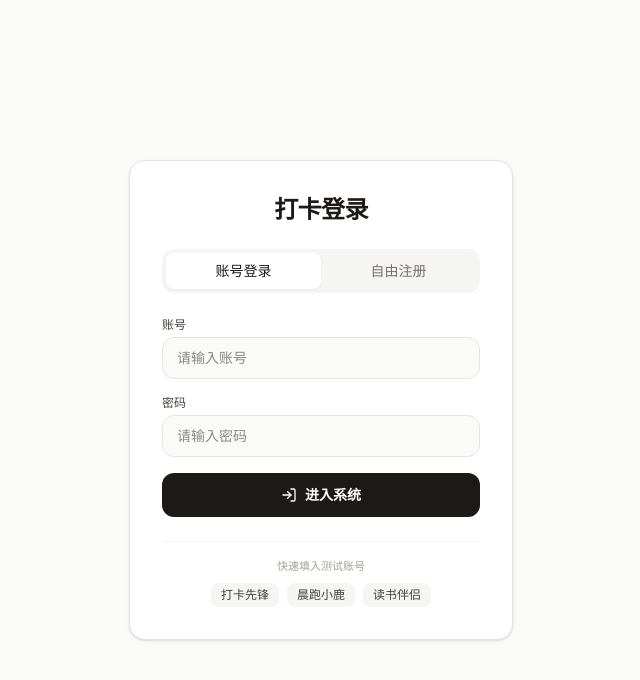
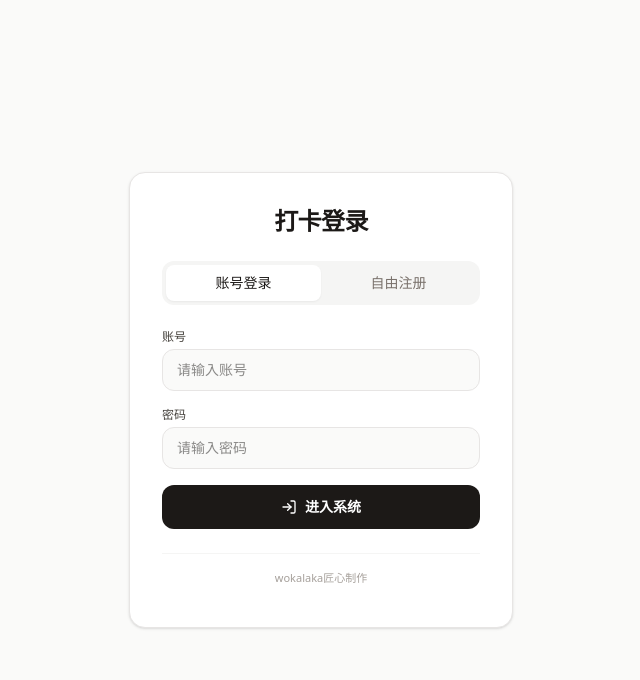
Before and after one commit to wokalaka233/checkin-, a React (Vite) app: page / in a window 1280 px wide. Shown: the top 680 px of the page, without its empty margins (319-959 px from the left). Built offline with nearby package versions, Linux system fonts and the light colour scheme.

Commit message:
Update AuthCard.tsx

```diff
--- a/src/components/auth/AuthCard.tsx
+++ b/src/components/auth/AuthCard.tsx
@@ -10,6 +10,10 @@ export const AuthCard: React.FC = () => {
   const [nickname, setNickname] = useState('');
   const [error, setError] = useState('');
   const [loading, setLoading] = useState(false);
+
+  // 新增：彩蛋状态，计数器与显隐标志，实现点击 5 次展示快捷入口
+  const [clickCount, setClickCount] = useState(0);
+  const [showShortcuts, setShowShortcuts] = useState(false);
 
   const handleSubmit = async (e: React.FormEvent) => {
     e.preventDefault();
@@ -40,6 +44,15 @@ export const AuthCard: React.FC = () => {
     setPassword(p);
     setTab('login');
     setError('');
+  };
+
+  // 微信彩蛋点击累加机制：每点击一次累加1，达到 5 次后自动开启微信快捷入口并更新灰色小字
+  const handleEasterEggClick = () => {
+    const nextCount = clickCount + 1;
+    setClickCount(nextCount);
+    if (nextCount >= 5) {
+      setShowShortcuts(true);
+    }
   };
 
   return (
@@ -163,10 +176,17 @@ export const AuthCard: React.FC = () => {
           </button>
         </form>
 
-        {/* Demo Fast Switch Pill bar */}
-        <div className="mt-6 pt-4 border-t border-stone-100 text-center">
-          <p className="text-[11px] text-stone-400 mb-2">快速填入测试账号</p>
-          <div className="flex items-center justify-center gap-2">
+        {/* Demo Fast Switch Pill bar - 彩蛋改造：默认隐形，且文字更改为wokalaka匠心制作，点击5次展开 */}
+        <div className="mt-6 pt-4 border-t border-stone-100 text-center select-none">
+          <p
+            onClick={handleEasterEggClick}
+            className="text-[11px] text-stone-400 mb-2 cursor-pointer hover:text-stone-600 transition-colors font-medium"
+          >
+            {showShortcuts ? '快速填入测试账号' : 'wokalaka匠心制作'}
+          </p>
+
+          {showShortcuts && (
+            <div className="flex items-center justify-center gap-2 animate-in fade-in slide-in-from-bottom-2 duration-200">
               <button
                 type="button"
                 onClick={() => handleQuickFill('user1', '123456')}
@@ -189,6 +209,7 @@ export const AuthCard: React.FC = () => {
                 读书伴侣
               </button>
             </div>
+          )}
         </div>
       </div>
     </div>
```
Lines whose indentation alone changed are shown as unchanged.
